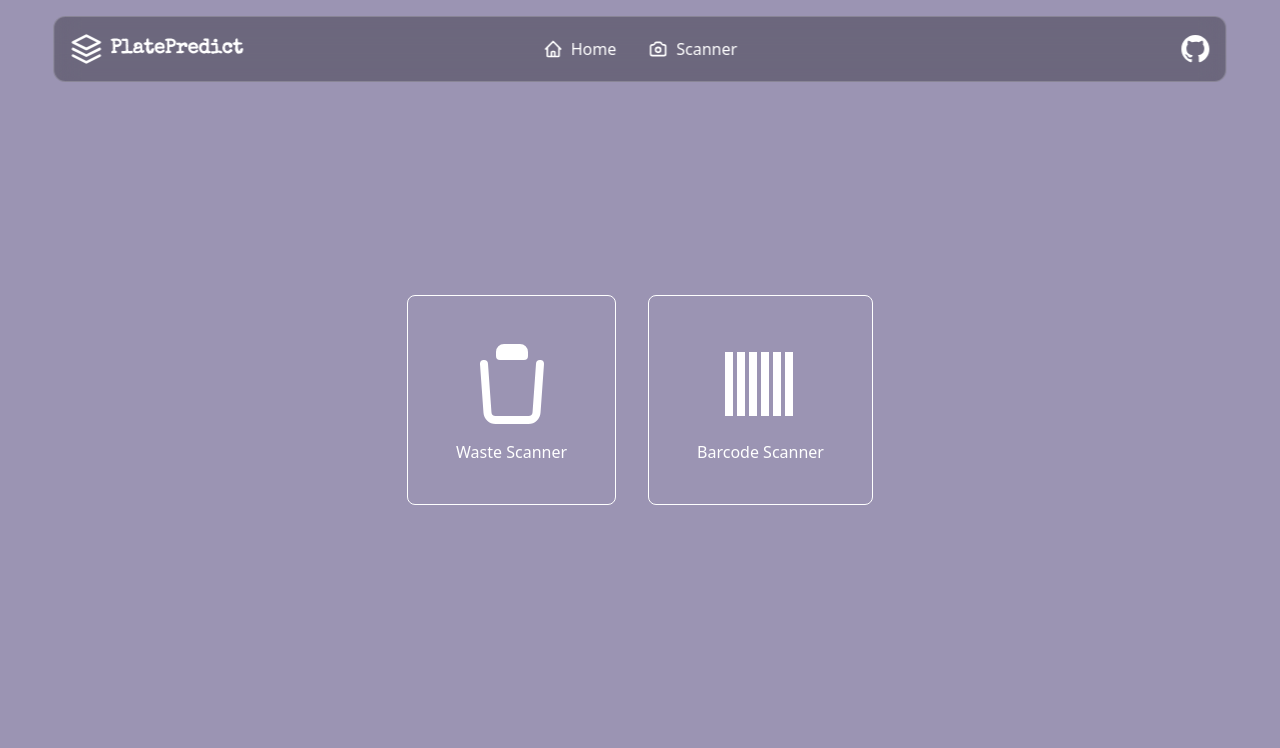
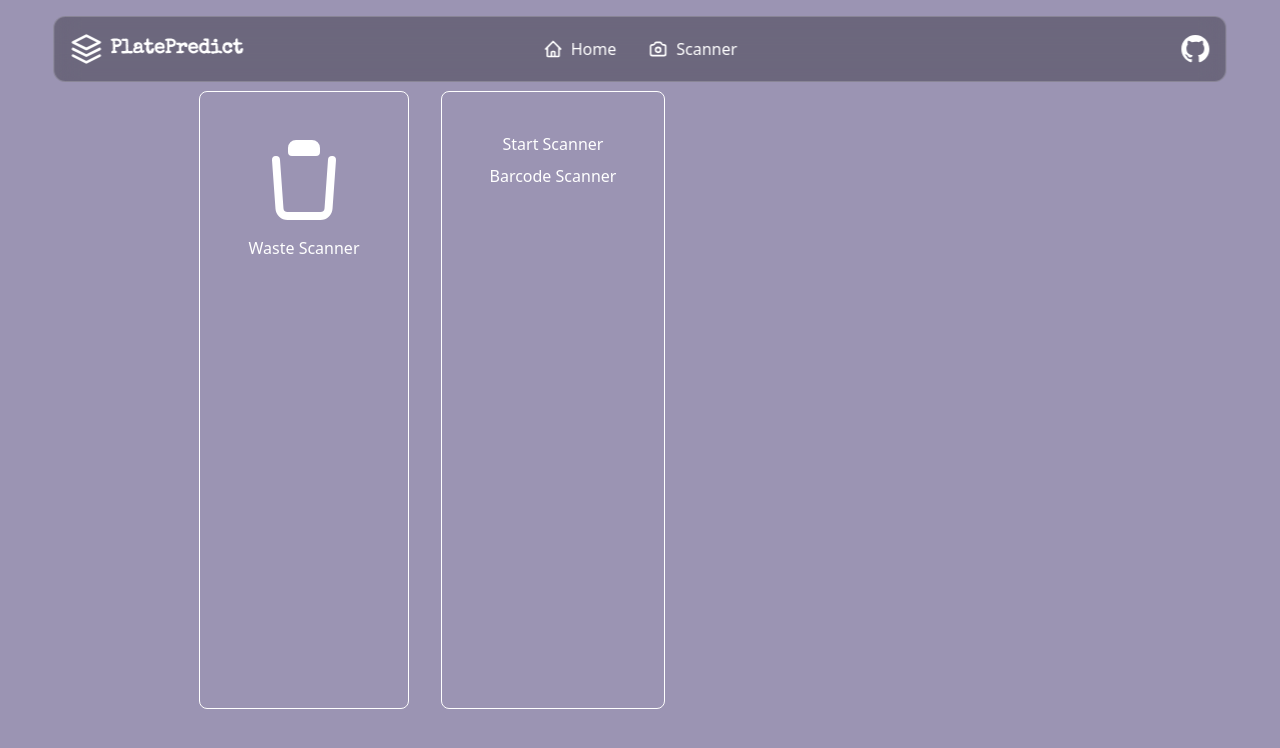
Before and after one commit to TheSigmaSociety/PlatePredict, a Next.js app in the folder plate-predict/: page /input in a window 1280 px wide. Shown: the top 748 px of the page. Built offline with nearby package versions, Linux system fonts and the light colour scheme; a web font is replaced by a local one.

Commit message:
cimmit Co-authored-by: varram <not-varram@users.noreply.github.com> Co-authored-by: gamedoescool <gamedoescool@users.noreply.github.com>

```diff
--- a/plate-predict/package.json
+++ b/plate-predict/package.json
@@ -9,11 +9,13 @@
     "lint": "next lint"
   },
   "dependencies": {
+    "@ericblade/quagga2": "github:ericblade/quagga2",
     "@zxing/browser": "^0.1.5",
     "next": "15.2.4",
     "react": "^19.0.0",
     "react-dom": "^19.0.0",
-    "react-webcam": "^7.2.0"
+    "react-webcam": "^7.2.0",
+    "scanbot-web-sdk": "^7.1.0"
   },
   "devDependencies": {
     "@eslint/eslintrc": "^3",
--- a/plate-predict/src/app/input/page.tsx
+++ b/plate-predict/src/app/input/page.tsx
@@ -5,13 +5,64 @@ import BarcodeScanner from "@/components/BarcodeScanner";
 import WasteScanner from "@/components/WasteScanner";
 
 export default function Page() {
+  const [barcode, setBarcode] = React.useState("");
+  const [photo, setPhoto] = React.useState("");
+  const URL = "https://plateprotectbackend.varram.me/";
+  function handleBarcode(barcode: string) {
+      console.log(barcode);
+      setBarcode(barcode);
+      fetch(
+        `${URL}/get_entry/?student_id=${barcode}`,
+        {
+          method: "GET",
+          headers: {
+            "Content-Type": "application/json",
+          },
+        }
+      )
+        .then((response) => response.json())
+        .then((data) => {
+          console.log(data);
+          //handle the data
+
+        })
+        .catch((error) => {
+          console.error("Error:", error);
+        }
+
+      )
+  }
+
+  function handlePhoto(photo: string) {
+      console.log(photo);
+      setPhoto(photo);
+
+      if(barcode) {
+        fetch(URL + "/add_waste", {
+          method: "POST",
+          headers: {
+            "Content-Type": "application/json",
+          },
+          body: JSON.stringify({
+            student_id: barcode,
+            image: photo,
+          }),
+        }).then((response) => response.json()).then((data) => console.log("Response: ", data)).catch((error) => console.log(error));
+      }
+      else {
+        console.log("Barcode not found");
+      }
+  }
+
   return (
     <div className="relative min-h-screen overflow-hidden">
       <div className="absolute inset-0 animated-bg -z-10" />
       <div className="flex flex-col items-center justify-center min-h-screen gap-8 bg-transparent">
         <div className="flex gap-8">
-          <WasteScanner />
-          <BarcodeScanner />
+          {/* <WasteScanner />
+          <BarcodeScanner /> */}
+          <WasteScanner onPhotoTaken = {handlePhoto}/>
+            <BarcodeScanner onPhotoTaken = {handleBarcode}/>
         </div>
       </div>
     </div>
--- a/plate-predict/src/components/BarcodeScanner.tsx
+++ b/plate-predict/src/components/BarcodeScanner.tsx
@@ -1,88 +1,72 @@
 "use client";
 
-import React, { useState } from "react";
-import Camera from "./camera";
-import { BrowserMultiFormatReader } from "@zxing/browser/esm/readers/BrowserMultiFormatReader";
+import React, { useRef, useState, useEffect } from "react";
+// Make sure to install the Scanbot Web SDK package:
+//   npm install scanbot-web-sdk
+// Import the Scanbot SDK UI module (adjust the import path per your docs)
+import ScanbotSDK from "scanbot-web-sdk/UI";
 
-async function decodeBase64Barcode(base64String: string) {
-  try {
-    const codeReader = new BrowserMultiFormatReader();
-    const response = await fetch(base64String);
-    const blob = await response.blob();
-    const url = URL.createObjectURL(blob);
-    const result = await codeReader.decodeFromImageUrl(url);
-    URL.revokeObjectURL(url);
-    return result;
-  } catch (error) {
-    console.error("Error decoding barcode:", error);
-    return null;
-  }
+interface BarcodeScannerProps {
+  onPhotoTaken?: (barcode: string) => void;
 }
 
-export default function BarcodeScanner() {
-  const [isOpen, setIsOpen] = useState(false);
+const BarcodeScanner: React.FC<BarcodeScannerProps> = ({ onPhotoTaken }) => {
+  const [scanning, setScanning] = useState(false);
+  const videoRef = useRef<HTMLDivElement>(null);
 
-  async function handlePhotoTaken(photo: string) {
-    const result = await decodeBase64Barcode(photo);
-    console.log(result);
-    setIsOpen(false);
-  }
+  const startScanning = async () => {
+    if (videoRef.current) {
+      try {
+        // Optionally initialize the SDK if required:
+        // await ScanbotSDK.initialize({ licenseKey: "YOUR_LICENSE_KEY" });
+        // Replace "container" with the correct property per Scanbot SDK docs.
+        // For example, if the SDK expects "targetElement" instead of "container":
+        await ScanbotSDK.UI.createBarcodeScanner({
+          targetElement: videoRef.current,
+          onResult: (result: any) => {
+            console.log("Scanbot result:", result);
+            if (result && result.barcode && onPhotoTaken) {
+              onPhotoTaken(result.barcode);
+            }
+            stopScanning();
+          },
+        });
+        setScanning(true);
+      } catch (error) {
+        console.error("Error starting Scanbot SDK:", error);
+      }
+    }
+  };
 
-  const handleClose = () => {
-    setIsOpen(false);
+  const stopScanning = async () => {
+    try {
+      await ScanbotSDK.UI.stopBarcodeScanner();
+      setScanning(false);
+    } catch (error) {
+      console.error("Error stopping Scanbot SDK:", error);
+    }
   };
+
+  useEffect(() => {
+    return () => {
+      if (scanning) {
+        stopScanning();
+      }
+    };
+  }, [scanning]);
 
   return (
     <div>
       <button
-        onClick={() => setIsOpen(true)}
+        onClick={scanning ? stopScanning : startScanning}
         className="flex flex-col items-center gap-2 px-12 py-10 border border-white rounded-lg hover:bg-gray-800 focus:outline-none transition text-white h-full"
       >
-        <svg
-          xmlns="http://www.w3.org/2000/svg"
-          className="w-24 h-24"
-          fill="none"
-          viewBox="0 0 24 24"
-          stroke="currentColor"
-          strokeWidth={2}
-        >
-          <line x1="4" y1="4" x2="4" y2="20" strokeWidth="2" />
-          <line x1="7" y1="4" x2="7" y2="20" strokeWidth="2" />
-          <line x1="10" y1="4" x2="10" y2="20" strokeWidth="2" />
-          <line x1="13" y1="4" x2="13" y2="20" strokeWidth="2" />
-          <line x1="16" y1="4" x2="16" y2="20" strokeWidth="2" />
-          <line x1="19" y1="4" x2="19" y2="20" strokeWidth="2" />
-        </svg>
-        Barcode Scanner
+        {scanning ? "Stop Scanner" : "Start Scanner"}
+        <span>Barcode Scanner</span>
       </button>
-
-      {isOpen && (
-        <div className="backdrop-blur-md fixed inset-0 flex items-center justify-center bg-black/10 z-50">
-          <div className="relative">
-            <Camera onPhotoTaken={handlePhotoTaken} />
-            <button
-              onClick={handleClose}
-              className="absolute top-4 right-4 bg-gradient-to-r from-red-500 to-red-600 hover:from-red-600 hover:to-red-700 text-white p-2 rounded-full shadow-lg transition-all"
-              aria-label="Close camera"
-            >
-              <svg
-                xmlns="http://www.w3.org/2000/svg"
-                className="h-6 w-6"
-                fill="none"
-                viewBox="0 0 24 24"
-                stroke="currentColor"
-              >
-                <path
-                  strokeLinecap="round"
-                  strokeLinejoin="round"
-                  strokeWidth={2}
-                  d="M6 18L18 6M6 6l12 12"
-                />
-              </svg>
-            </button>
-          </div>
-        </div>
-      )}
+      <div ref={videoRef} style={{ width: "640px", height: "480px" }} />
     </div>
   );
-}
+};
+
+export default BarcodeScanner;
```
Also changed, not shown: plate-predict/src/components/WasteScanner.tsx (+6 -1 lines), 2 other files (tests, documents, lock files or other folders).
